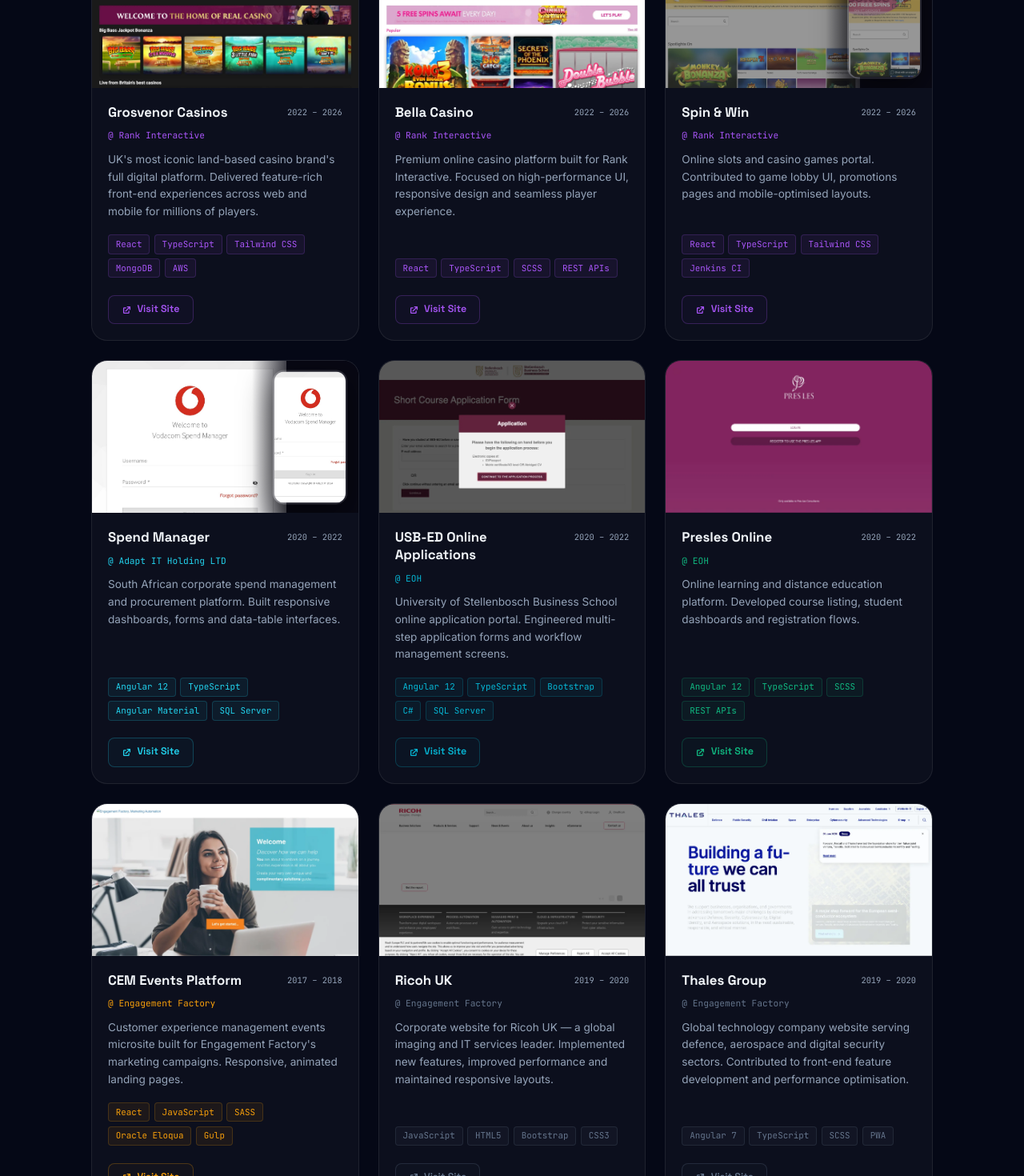
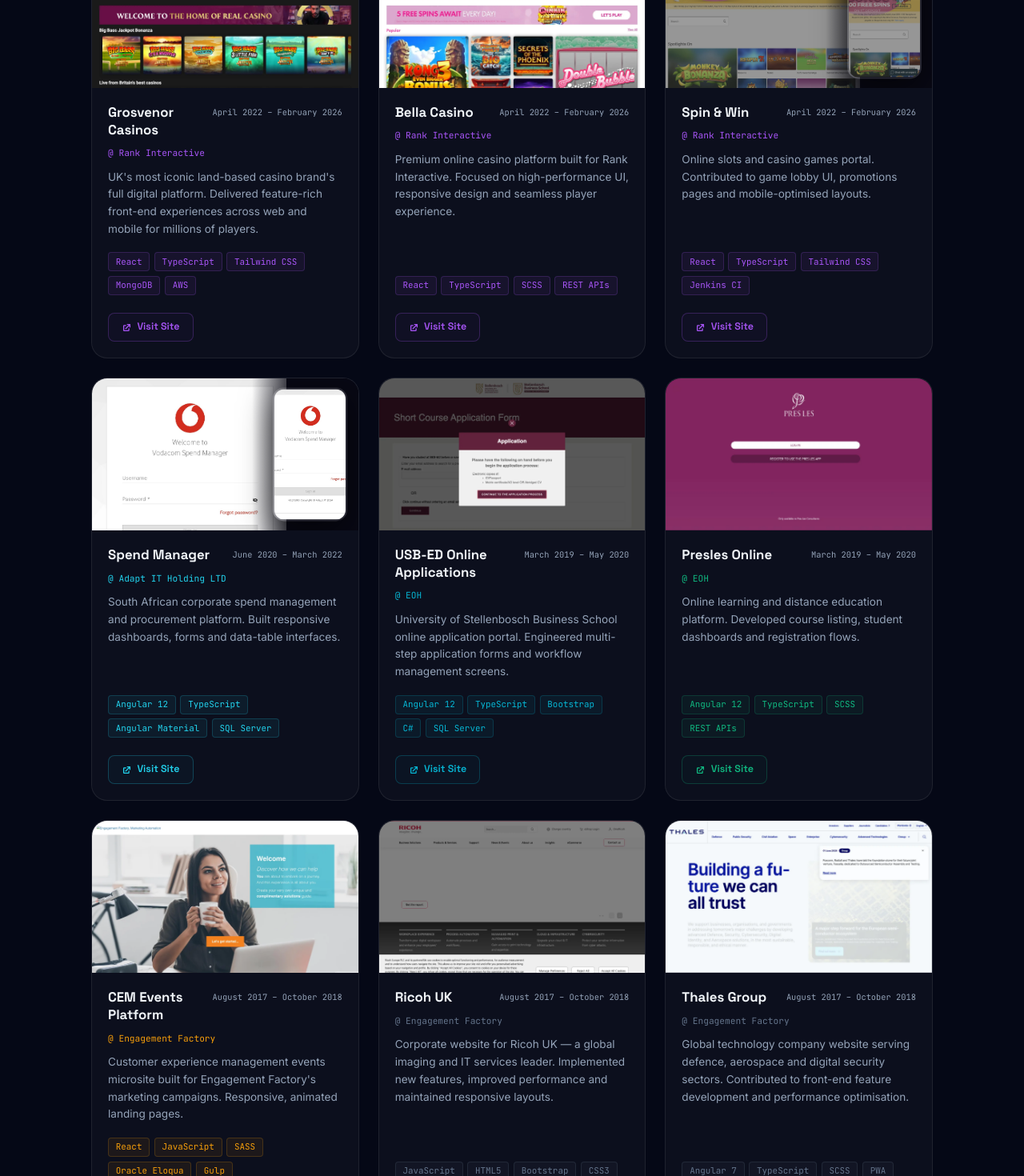
Before and after one commit to mbowenitj/tshepo-portfolio, a React (Vite) app: page / in a window 1280 px wide. Shown: the part 4480-5950 px from the top of the page at 80% size. Built offline with nearby package versions, Linux system fonts and the light colour scheme.

Commit message:
projects updated

```diff
--- a/src/data/portfolioData.js
+++ b/src/data/portfolioData.js
@@ -148,7 +148,7 @@
     title: 'Grosvenor Casinos',
     image: '/projects/grosvenor.webp',
     company: 'Rank Interactive',
-    period: '2022 – 2026',
+    period: 'April 2022 – February 2026',
     description: "UK's most iconic land-based casino brand's full digital platform. Delivered feature-rich front-end experiences across web and mobile for millions of players.",
     url: 'https://www.grosvenorcasinos.com/',
     tech: ['React', 'TypeScript', 'Tailwind CSS', 'MongoDB', 'AWS'],
@@ -158,7 +158,7 @@
     title: 'Bella Casino',
     image: '/projects/bella.webp',
     company: 'Rank Interactive',
-    period: '2022 – 2026',
+    period: 'April 2022 – February 2026',
     description: 'Premium online casino platform built for Rank Interactive. Focused on high-performance UI, responsive design and seamless player experience.',
     url: 'https://www.bellacasino.com/',
     tech: ['React', 'TypeScript', 'SCSS', 'REST APIs'],
@@ -169,7 +169,7 @@
     image: spinLaptop,
     imageMobile: spinMobile,
     company: 'Rank Interactive',
-    period: '2022 – 2026',
+    period: 'April 2022 – February 2026',
     description: 'Online slots and casino games portal. Contributed to game lobby UI, promotions pages and mobile-optimised layouts.',
     url: 'https://www.spinandwin.com/',
     tech: ['React', 'TypeScript', 'Tailwind CSS', 'Jenkins CI'],
@@ -180,7 +180,7 @@
     image: spendLaptop,
     imageMobile: spendMobile,
     company: 'Adapt IT Holding LTD',
-    period: '2020 – 2022',
+    period: 'June 2020 – March 2022',
     description: 'South African corporate spend management and procurement platform. Built responsive dashboards, forms and data-table interfaces.',
     url: 'https://www.spendmanager.co.za/',
     tech: ['Angular 12', 'TypeScript', 'Angular Material', 'SQL Server'],
@@ -190,7 +190,7 @@
     title: 'USB-ED Online Applications',
     image: '/projects/usb-ed.webp',
     company: 'EOH',
-    period: '2020 – 2022',
+    period: 'March 2019 – May 2020',
     description: 'University of Stellenbosch Business School online application portal. Engineered multi-step application forms and workflow management screens.',
     url: 'https://applications.usb-ed.com/?iID=c9a37630-0836-e511-80c8-005056b8008e',
     tech: ['Angular 12', 'TypeScript', 'Bootstrap', 'C#', 'SQL Server'],
@@ -200,7 +200,7 @@
     title: 'Presles Online',
     image: '/projects/presles.webp',
     company: 'EOH',
-    period: '2020 – 2022',
+    period: 'March 2019 – May 2020',
     description: 'Online learning and distance education platform. Developed course listing, student dashboards and registration flows.',
     url: 'https://online.presles.co.za/landing',
     tech: ['Angular 12', 'TypeScript', 'SCSS', 'REST APIs'],
@@ -210,7 +210,7 @@
     title: 'CEM Events Platform',
     image: '/projects/cem.webp',
     company: 'Engagement Factory',
-    period: '2017 – 2018',
+    period: 'August 2017 – October 2018',
     description: "Customer experience management events microsite built for Engagement Factory's marketing campaigns. Responsive, animated landing pages.",
     url: 'http://events.engagementfactory.com/cem',
     tech: ['React', 'JavaScript', 'SASS', 'Oracle Eloqua', 'Gulp'],
@@ -220,7 +220,7 @@
     title: 'Ricoh UK',
     image: '/projects/ricoh.webp',
     company: 'Engagement Factory',
-    period: '2019 – 2020',
+    period: 'August 2017 – October 2018',
     description: 'Corporate website for Ricoh UK — a global imaging and IT services leader. Implemented new features, improved performance and maintained responsive layouts.',
     url: 'https://www.ricoh.co.uk/',
     tech: ['JavaScript', 'HTML5', 'Bootstrap', 'CSS3'],
@@ -230,7 +230,7 @@
     title: 'Thales Group',
     image: '/projects/thales.webp',
     company: 'Engagement Factory',
-    period: '2019 – 2020',
+    period: 'August 2017 – October 2018',
     description: 'Global technology company website serving defence, aerospace and digital security sectors. Contributed to front-end feature development and performance optimisation.',
     url: 'https://www.thalesgroup.com/en',
     tech: ['Angular 7', 'TypeScript', 'SCSS', 'PWA'],
@@ -240,7 +240,7 @@
     title: 'McLaren',
     image: '/projects/mclaren.webp',
     company: 'Engagement Factory',
-    period: '2018 – 2020',
+    period: 'August 2017 – October 2018',
     description: "Premium automotive brand digital presence. Worked on interactive, high-fidelity UI components reflecting McLaren's luxury and performance identity.",
     url: 'https://www.mclaren.com/',
     tech: ['React', 'JavaScript', 'SASS', 'jQuery'],
@@ -265,7 +265,7 @@
     category: 'Mobile App',
   },
   {
-    title: 'MboWeezy Hub',
+    title: 'Mboweezy Hub',
     image: '/projects/mboweezyhub.webp',
     status: 'Live',
     description: 'Personal brand and creative hub showcasing music, content and lifestyle. A dynamic multi-page web experience built with modern front-end tooling.',
```
